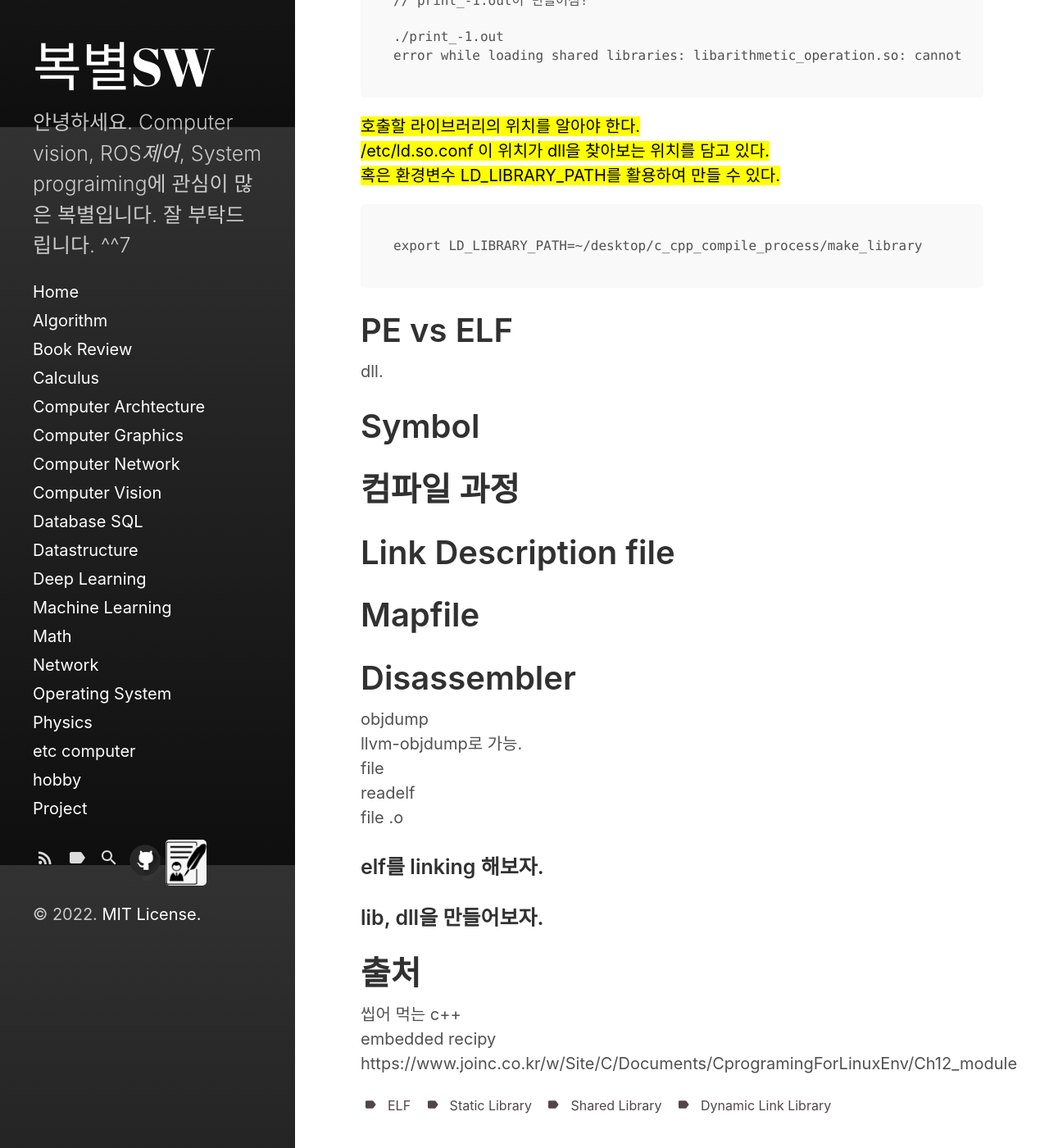
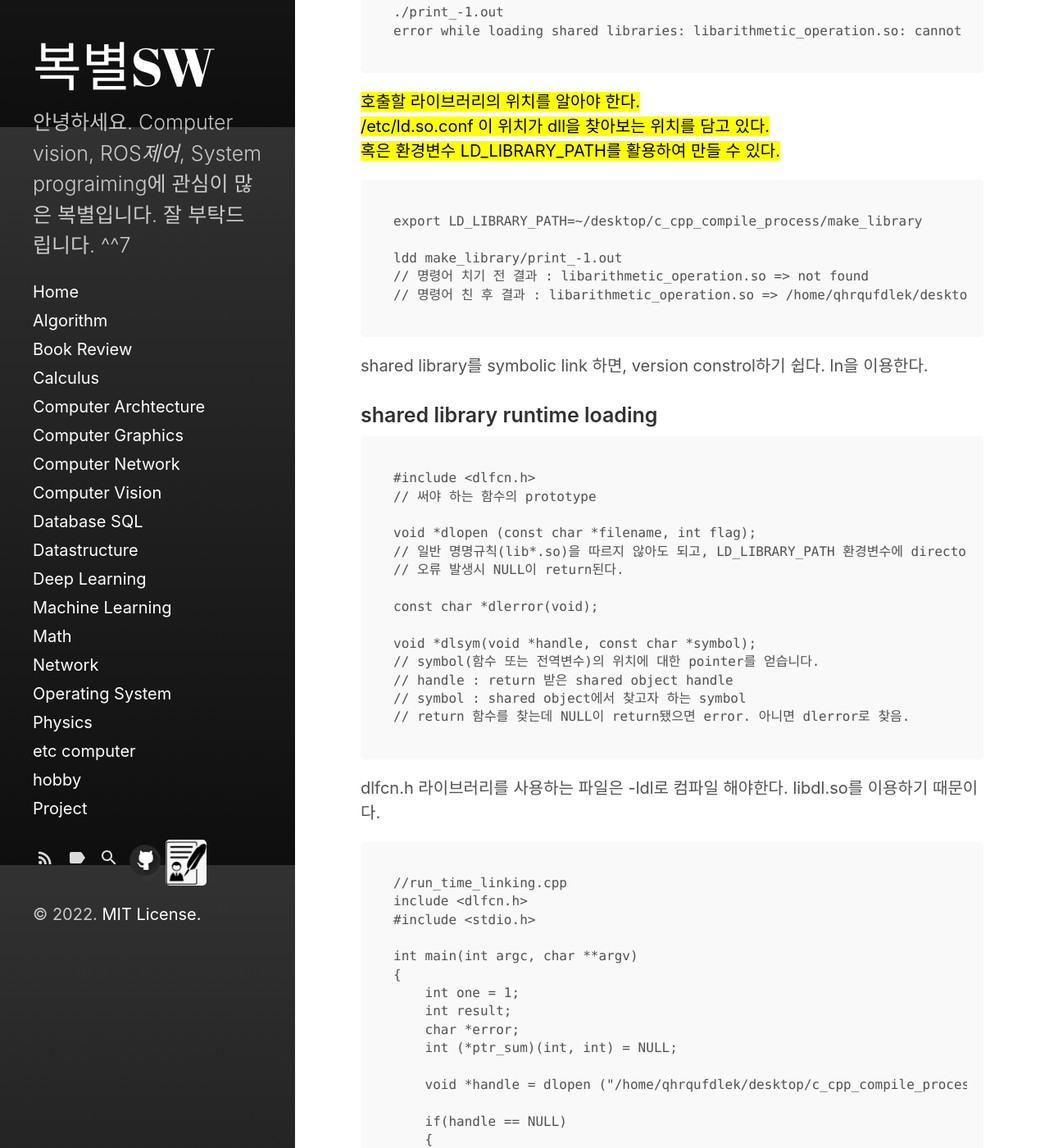
Before and after one commit to luckydipper/luckydipper.github.io, a Jekyll site: the page built from _posts/2022-08-08-shared_library_vs_static_library.md, in a window 1280 px wide and 1400 px high, scrolled down 5245 px. Shown: the whole window at 82% size. Built offline with Jekyll 4.4.1, drawn with Linux system fonts in a browser that asks for light colours; formulas are drawn with MathJax 3; some of the changed text lies outside the part shown.

Commit message:
[ADD] - how to make and execute shared library

````diff
--- a/_posts/2022-08-08-shared_library_vs_static_library.md
+++ b/_posts/2022-08-08-shared_library_vs_static_library.md
@@ -180,38 +179,100 @@
 error while loading shared libraries: libarithmetic_operation.so: cannot open shared object file: No such file or directory
 ```
 <mark>
-  호출할 라이브러리의 위치를 알아야 한다.<br>
+  호출할 라이브러리의 위치를 알아야 한다. <br>
   /etc/ld.so.conf 이 위치가 dll을 찾아보는 위치를 담고 있다. <br>
   혹은 환경변수 LD_LIBRARY_PATH를 활용하여 만들 수 있다. <br>
 </mark>
 ```
 export LD_LIBRARY_PATH=~/desktop/c_cpp_compile_process/make_library
+
+ldd make_library/print_-1.out
+// 명령어 치기 전 결과 : libarithmetic_operation.so => not found
+// 명령어 친 후 결과 : libarithmetic_operation.so => /home/qhrqufdlek/desktop/c_cpp_compile_process/make_library/libarithmetic_operation.so
+```
+shared library를 symbolic link 하면, version constrol하기 쉽다. ln을 이용한다. <br>
+
+### shared library runtime loading
+```
+#include <dlfcn.h>
+// 써야 하는 함수의 prototype
+
+void *dlopen (const char *filename, int flag);
+// 일반 명명규칙(lib*.so)을 따르지 않아도 되고, LD_LIBRARY_PATH 환경변수에 directory를 추가하지 않아도 된다.
+// 오류 발생시 NULL이 return된다.
+
+const char *dlerror(void);
+
+void *dlsym(void *handle, const char *symbol);
+// symbol(함수 또는 전역변수)의 위치에 대한 pointer를 얻습니다.
+// handle : return 받은 shared object handle
+// symbol : shared object에서 찾고자 하는 symbol
+// return 함수를 찾는데 NULL이 return됐으면 error. 아니면 dlerror로 찾음.
+```
+dlfcn.h 라이브러리를 사용하는 파일은 -ldl로 컴파일 해야한다. libdl.so를 이용하기 때문이다.<br>
+```
+//run_time_linking.cpp
+include <dlfcn.h>
+#include <stdio.h>
+
+int main(int argc, char **argv)
+{
+    int one = 1;
+    int result;
+    char *error;
+    int (*ptr_sum)(int, int) = NULL;
+
+    void *handle = dlopen ("/home/qhrqufdlek/desktop/c_cpp_compile_process/make_library/libarithmetic_operation.so", RTLD_LAZY);
+
+    if(handle == NULL)
+    {
+        printf("%s\n", dlerror());
+        return 1;
+    }
+    ptr_sum = (int (*)(int, int))dlsym(handle, "_Z3addii");
+    //아니 name mangling 된 것까지 symboltable 보고 가져와야 함?
+    printf("%s\n", dlerror());
+    if((error = dlerror()) != NULL)
+    {
+
+        printf("error\n");
+        dlclose(handle);
+        return 1;
+    }
+
+    printf("%i \n", ptr_sum(one, one));
+    dlclose(handle);
+
+    return 0;
+}
 ```
 
-# PE vs ELF
+```
+  // command
+  clang++-9 -o runtime_linking.out -ldl runtime_link.cpp
+```
 
-dll.
+이때 주의 해야할 것은 dlsym$($handle, "_Z3addii"$)$에서 함수의 이름이 _Z3addii가 됐다는 것이다.<br>
+이는 c++이 name mangling$($overloading, 같은 이름의 함수 사용하기 위해 함수 이름을 변환 시킴$)$ 때문이다.<br>
 
-# Symbol
-
-# 컴파일 과정
-
-# Link Description file
-
-# Mapfile
-
-# Disassembler
-objdump<br>
-llvm-objdump로 가능. <br>
-file<br>
-readelf<br>
-file .o<br>
-
-### elf를 linking 해보자.
-
-### lib, dll을 만들어보자.
+```
+// 2가지 command로 해당 함수에 해당하는 symbol을 볼 수 있다.
+nm libarithmetic_operation.so |grep add
+readelf -a libarithmetic_operation.so
+```
+  를 통해 so file 안의 symbol talbe에서 add 함수가 있는 곳을 알 수 있다.<br>
+  혹은 shared library를 만들 때, extern "C" keyward를 활용하여, name mangling을 막아야 한다.<br>
+```
+  extern "C" int test_dl_func();
+```
 
 # 출처
 씹어 먹는 c++ <br>
 embedded recipy <br>
 https://www.joinc.co.kr/w/Site/C/Documents/CprogramingForLinuxEnv/Ch12_module<br>
+https://yaaam.tistory.com/entry/Linux-%EB%8F%99%EC%A0%81-%EB%9D%BC%EC%9D%B4%EB%B8%8C%EB%9F%AC%EB%A6%AC-%EB%A1%9C%EB%93%9C-dlopen-dlsym-dlclose-dlerror <br>
+https://modoocode.com/321<br>
+https://www.it-note.kr/186<br>
+https://man7.org/linux/man-pages/man3/dlopen.3.html<br>
+https://umbum.dev/494<br>
+https://stackoverflow.com/questions/18096596/using-dlsym-in-c-without-extern-c<br>
````
Also changed, not shown: other parts of _posts/2022-08-08-shared_library_vs_static_library.md (+0 -1 lines).
